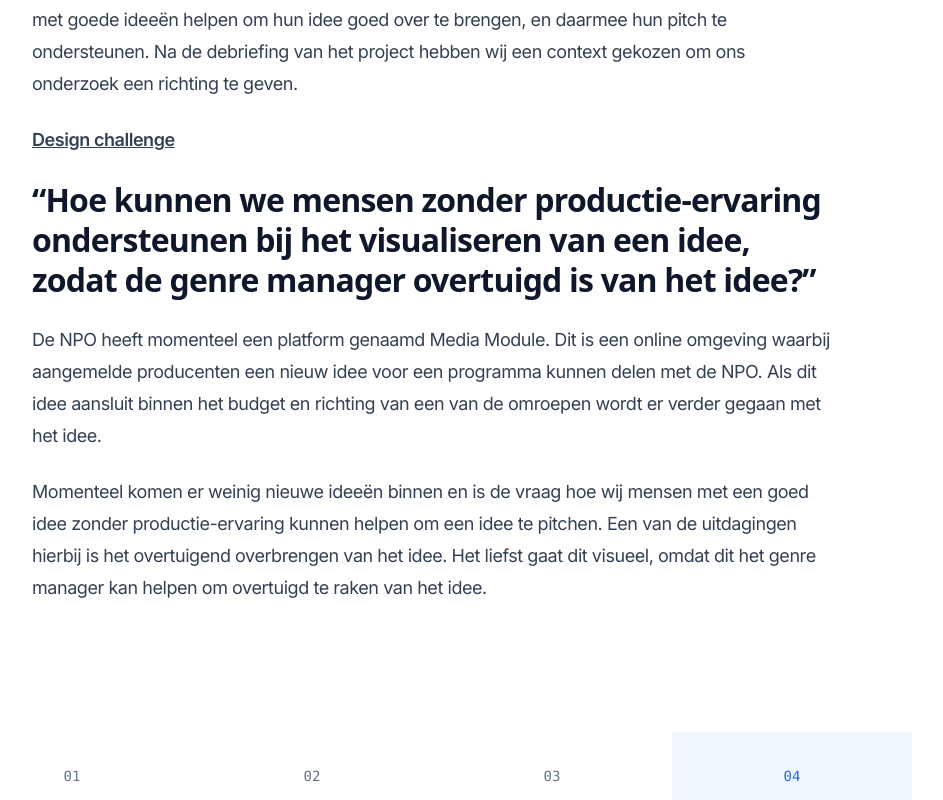
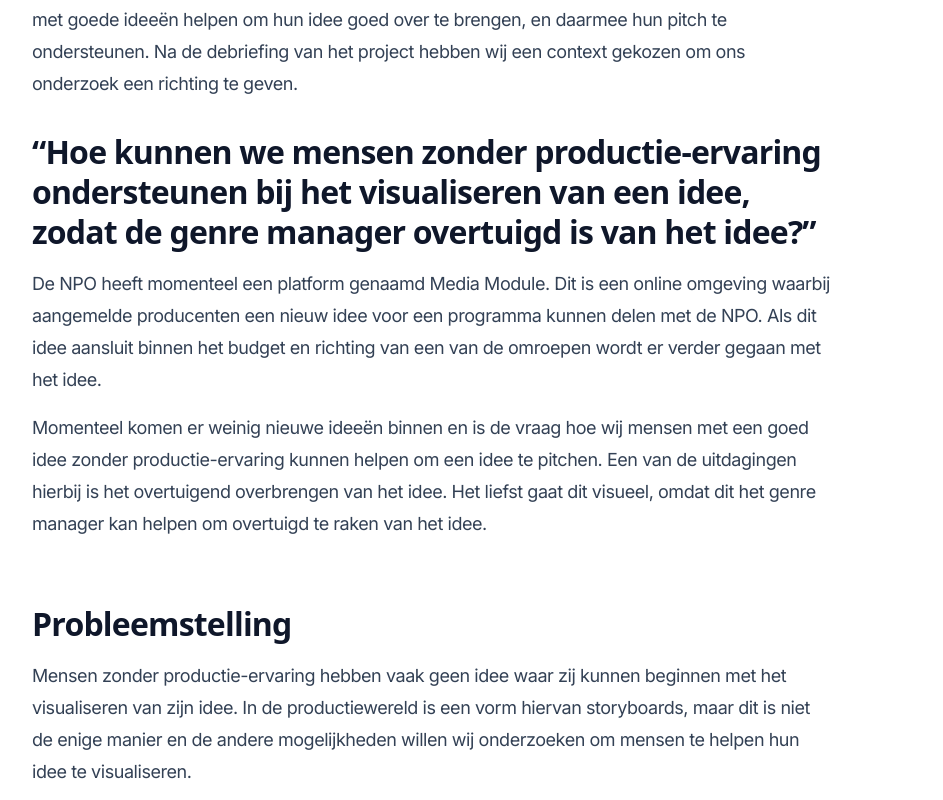
Before and after one commit to Texcite/onepager, a Next.js app: page / in a window 1280 px wide. Shown: the part 1980-2780 px from the top of the page, without its empty margins (208-1151 px from the left). Built offline with nearby package versions, Linux system fonts and the light colour scheme; a web font is replaced by a local one.

Commit message:
Updated introduction

```diff
--- a/src/components/Introduction.jsx
+++ b/src/components/Introduction.jsx
@@ -10,7 +10,7 @@ export function Introduction() {
             aria-label="Introduction"
             className="pt-20 pb-16 sm:pb-20 md:pt-36 lg:py-32"
         >
-            <Container className="text-lg tracking-tight text-slate-700 space-y-6">
+            <Container className="text-lg tracking-tight text-slate-700">
 
                 <p className="mt-4">
                     In opdracht van de NPO hebben wij de vraag gekregen om te kijken naar hoe kunnen we mensen met goede
@@ -18,10 +18,8 @@ export function Introduction() {
                     debriefing van het project hebben wij een context gekozen om ons onderzoek een richting te
                     geven. <br/>
                 </p>
-                <p className="mt-4 font-semibold underline">
-                    Design challenge
-                </p>
-                <p className="font-display text-4xl font-bold tracking-tight text-slate-900">
+
+                <p className="font-display text-4xl font-bold tracking-tight text-slate-900 mt-8">
                     “Hoe kunnen we mensen zonder productie-ervaring ondersteunen bij het visualiseren van een idee,
                     zodat de genre manager overtuigd is van het idee?”
                 </p>
@@ -36,6 +34,13 @@ export function Introduction() {
                     het overtuigend overbrengen van het idee. Het liefst gaat dit visueel, omdat dit het genre manager
                     kan helpen om overtuigd te raken van het idee.
                 </p>
+
+                <p className="font-display text-4xl font-bold tracking-tight text-slate-900 mt-16">
+                    Probleemstelling
+                </p>
+                <p className="mt-4">
+                    Mensen zonder productie-ervaring hebben vaak geen idee waar zij kunnen beginnen met het visualiseren van zijn idee. In de productiewereld is een vorm hiervan storyboards, maar dit is niet de enige manier en de andere mogelijkheden willen wij onderzoeken om mensen te helpen hun idee te visualiseren.
+                </p>
             </Container>
         </section>
     )
--- a/src/pages/index.jsx
+++ b/src/pages/index.jsx
@@ -43,7 +43,7 @@ export default function Home() {
             {/*<FreeChapters />*/}
             <PitchConsult/>
             {/*<Testimonials />*/}
-            <Author/>
+            {/* <Author/> */}
             <Footer/>
         </>
     )
```
